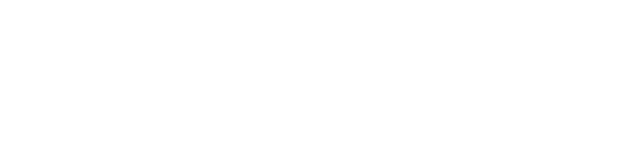
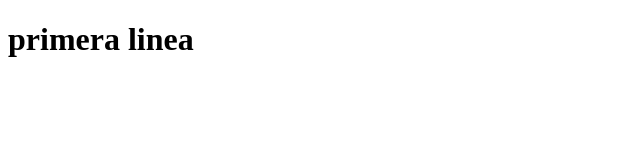
Before and after one commit to JulioOV29/BPSlunes, a plain HTML site: page index.html in a window 1280 px wide. Shown: the whole page, without its empty margins (0-640 px from the left). Drawn offline with Linux system fonts and the light colour scheme.

Commit message:
se agrego una nueva linea

```diff
--- a/index.html
+++ b/index.html
@@ -6,6 +6,6 @@
     <title>Document</title>
 </head>
 <body>
-
+    <h1>primera linea</h1>
 </body>
 </html>
```
Also changed, not shown: style.css (added).
